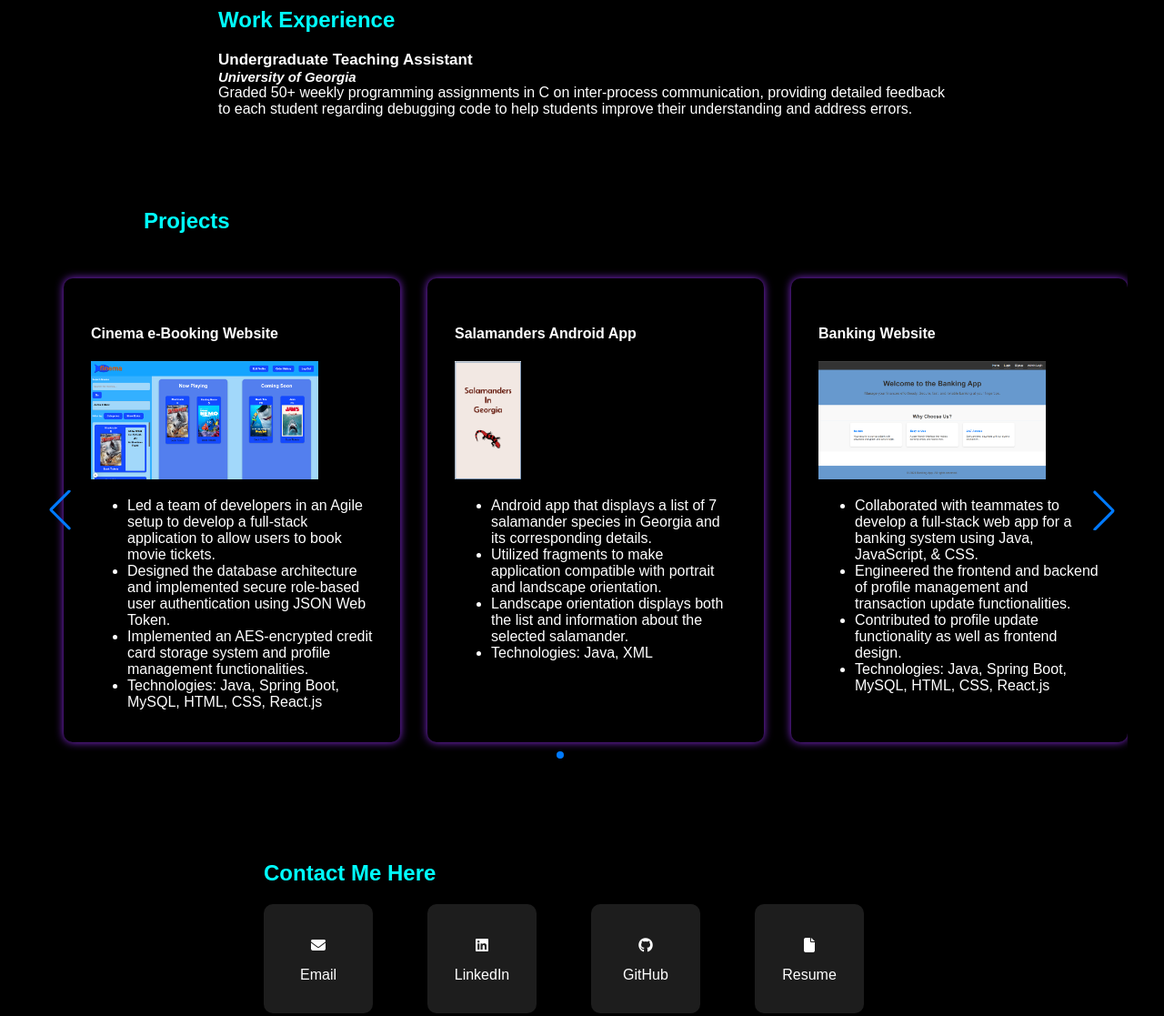
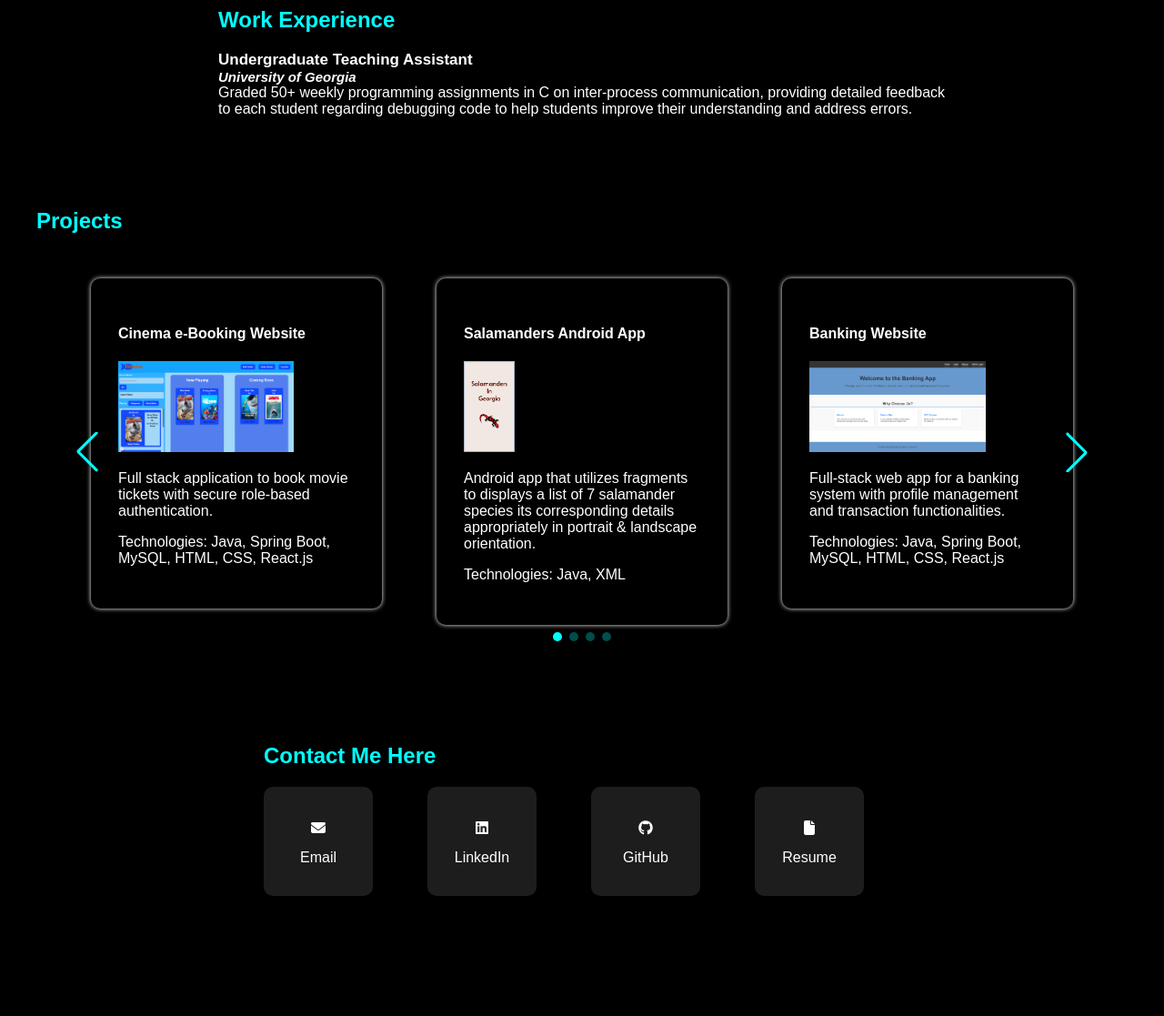
Before and after one commit to nehaau2305/Portfolio, a plain HTML site: page index.html in a window 1280 px wide. Shown: the part 1080-2197 px from the top of the page at 91% size. After the commit the page ends 2123 px from the top, so only its background shows below. Drawn offline with nearby package versions, Linux system fonts and the light colour scheme.

Commit message:
reduced info in project cards and added stylistic changes to them navbar now appears over other aspects

```diff
--- a/css/style.css
+++ b/css/style.css
@@ -65,11 +65,14 @@ nav {
   /* position navbar correctly in its fixed position */
   top: 0;
   width: 100%;
+  height: 50px;
   margin: 0;
   /* styling within navbar */
   display: flex;
   justify-content: space-between; /* separates <p> and <ul> to ends of page */
   background-color: var(--base-color);
+  /* z-index to make nav bar appear on top of all other features */
+  z-index: 1000;
 }
 
 /* use period for custom classes (ex. ".navlist{}" as opposed to "navlist{}" */
@@ -207,15 +210,14 @@ h2 {
   padding-top: 80px;
   display: flex;
   flex-direction: column;
-}
-
-.projects h2 {
-  margin-left: 150px;
+  text-align: left;
+  max-width: 1200px;
+  margin: 0 auto;
 }
 
 .projects .swiper {
   flex: 0 0 auto;
-  width: 100%;
+  width: 95%;
   height: 100%;
   margin: 0 auto;
   max-width: 1200px;
@@ -230,18 +232,33 @@ h2 {
   padding: 10px;
 }
 
+.card-wrapper .swiper-pagination-bullet {
+  height: 10px;
+  width: 10px;
+  opacity: 0.3;
+  background: var(--primary-color);
+}
+
+.card-wrapper .swiper-pagination-bullet-active {
+  opacity: 1;
+}
+
+.card-wrapper .swiper-slide-button {
+  color: var(--primary-color);
+}
+
 .card {
-  height: 450px;
-  width: 310px;
   padding: 30px;
-  box-shadow: 0 0 10px  var(--accent-color);
+  box-shadow: 0 0 5px  var(--text-color);
   border-radius: 10px;
   overflow: hidden;
   margin: 20px;
+  transition: transform 0.2s;
 }
 
 .card:hover {
-  box-shadow: 0 0 10px  var(--text-color);
+  box-shadow: 0 0 12px  var(--accent-color);
+  transform: scale(1.05);
 }
 
 .card-img {
--- a/index.html
+++ b/index.html
@@ -58,73 +58,43 @@
                         <a href="https://github.com/nehaau2305/Finema" class="card-link">
                             <div class="card">
                                 <h4> Cinema e-Booking Website </h4>
-                                <img src="images/finema.png" width="250" height="130" alt="Cinema Website Image">
-                                <ul>
-                                    <li> Led a team of developers in an Agile setup to develop a full-stack
-                                        application
-                                        to
-                                        allow
-                                        users
-                                        to book movie tickets. </li>
-                                    <li> Designed the database architecture and implemented secure role-based user
-                                        authentication
-                                        using
-                                        JSON Web Token. </li>
-                                    <li> Implemented an AES-encrypted credit card storage system and profile
-                                        management
-                                        functionalities.
-                                    </li>
-                                    <li> Technologies: Java, Spring Boot, MySQL, HTML, CSS, React.js </li>
-                                </ul>
+                                <img src="images/finema.png" width="auto" height="100" alt="Cinema Website Image">
+                                <p> Full stack application to book movie tickets with secure role-based authentication.
+                                </p>
+                                <p> Technologies: Java, Spring Boot, MySQL, HTML, CSS, React.js </p>
                             </div> <!--card-->
                         </a>
                     </div> <!--swiper-slide-->
                     <div class="swiper-slide">
                         <div class="card">
                             <h4> Salamanders Android App </h4>
-                            <img src="images/salamander.png" width="auto" height="130" alt="Salamander App Image">
-                            <ul>
-                                <li> Android app that displays a list of 7 salamander species in Georgia and its corresponding details. </li>
-                                <li> Utilized fragments to make application compatible with portrait and landscape orientation. </li>
-                                <li> Landscape orientation displays both the list and information about the selected salamander.</li>
-                                <li> Technologies: Java, XML </li>
-                            </ul>
+                            <img src="images/salamander.png" width="auto" height="100" alt="Salamander App Image">
+                            <p> Android app that utilizes fragments to displays a list of 7 salamander species its
+                                corresponding details appropriately in portrait & landscape orientation. </p>
+                            <p> Technologies: Java, XML </p>
                         </div> <!--card-->
                     </div> <!--swiper-slide-->
                     <div class="swiper-slide">
                         <div class="card">
                             <h4> Banking Website </h4>
-                            <img src="images/banking.png" width="250" height="130" alt="Banking Website Image">
-                            <ul>
-                                <li> Collaborated with teammates to develop a full-stack web app for a banking
-                                    system
-                                    using
-                                    Java,
-                                    JavaScript, & CSS. </li>
-                                <li> Engineered the frontend and backend of profile management and transaction
-                                    update
-                                    functionalities. </li>
-                                <li> Contributed to profile update functionality as well as frontend design.</li>
-                                <li> Technologies: Java, Spring Boot, MySQL, HTML, CSS, React.js</li>
-                            </ul>
+                            <img src="images/banking.png" width="auto" height="100" alt="Banking Website Image">
+                            <p> Full-stack web app for a banking system with profile management and transaction
+                                functionalities. </p>
+                            <p> Technologies: Java, Spring Boot, MySQL, HTML, CSS, React.js</p>
                         </div> <!--card-->
                     </div> <!--swiper-slide-->
                     <div class="swiper-slide">
                         <div class="card">
-                            <h4> Android Bill Calculator </h4>
-                            <img src="images/billcalc.png" width="auto" height="130" alt="Bill Calculator Image">
-                            <ul>
-                                <li> Mobile Android application to calculate each diner's share of a bill. </li>
-                                <li> User enters bill total, number of diner, and desired tip. </li>
-                                <li> System outputs each diner's share. </li>
-                                <li> Technologies: Java, XML </li>
-                            </ul>
+                            <h4> Bill Calculator Android App</h4>
+                            <img src="images/billcalc.png" width="auto" height="100" alt="Bill Calculator Image">
+                            <p> Mobile Android application that accepts the bill total, number of diners, & desired tip percentage as input to ouput each diner's share of a bill. </p>
+                            <p> Technologies: Java, XML </p>
                         </div> <!--card-->
                     </div> <!--swiper-slide-->
                 </div> <!-- swiper-wrapper section -->
                 <div class="swiper-pagination"></div>
-                <div class="swiper-button-prev"></div>
-                <div class="swiper-button-next"></div>
+                <div class="swiper-slide-button swiper-button-prev"></div>
+                <div class="swiper-slide-button swiper-button-next"></div>
             </div> <!-- card-wrapper -->
         </div> <!-- swiper section -->
     </section> <!-- projects section -->
```
